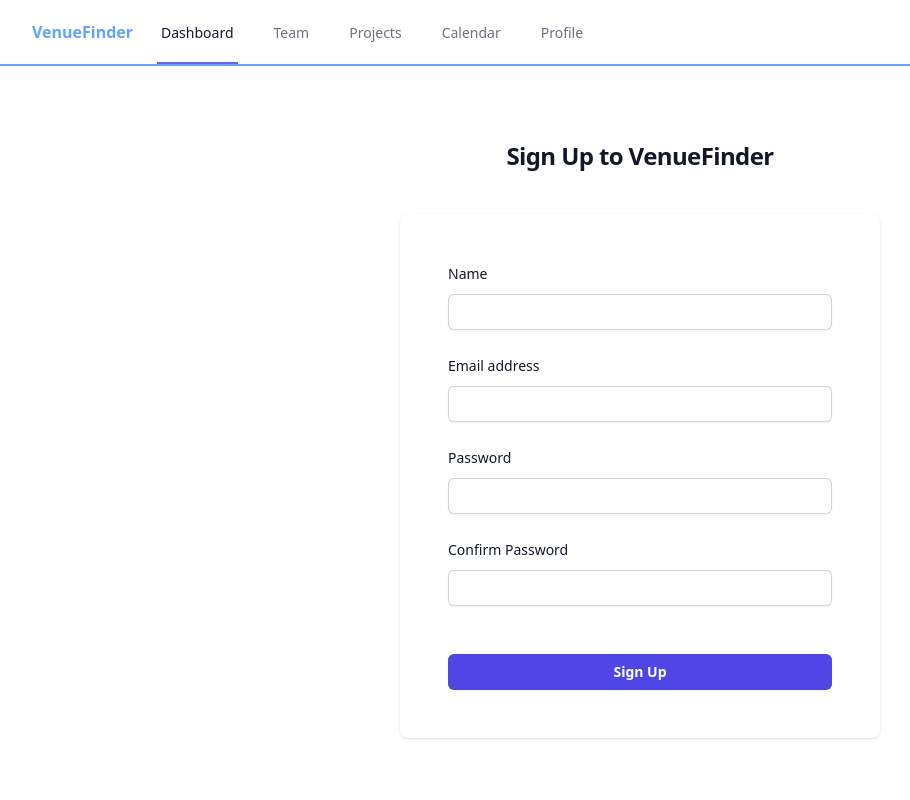
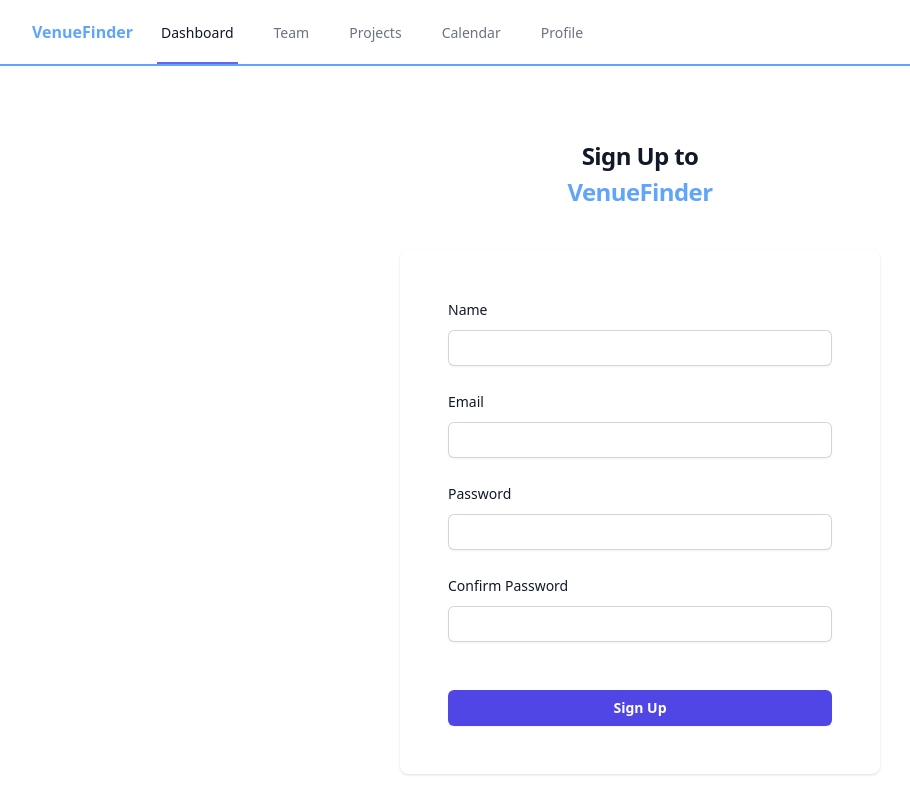
Before and after one commit to IsacHolstad/venuefinder, a React (Create React App) app: page /signup in a window 1280 px wide. Shown: the top 800 px of the page, without its empty margins (0-910 px from the left). Built offline with nearby package versions, Linux system fonts and the light colour scheme.

Commit message:
signup and signin "backend" started collecting data

```diff
--- a/src/components/views/Home.js
+++ b/src/components/views/Home.js
@@ -42,7 +42,7 @@ function Home()   {
                                     <img
                                         src={venue.media}
                                         alt={venue.name}
-                                        className="h-full w-full object-cover object-center group-hover:opacity-75"
+                                        className="h-full w-full object-cover object-center "
                                     />
                                 </div>
                                 <h3 className="mt-4 text-sm text-gray-700">{venue.name}</h3>
--- a/src/components/views/SignUp.js
+++ b/src/components/views/SignUp.js
@@ -6,7 +6,7 @@ const SignUp = () => {
             <div className="flex min-h-full flex-1 flex-col justify-center py-12 sm:px-6 lg:px-8">
                 <div className="sm:mx-auto sm:w-full sm:max-w-md">
                     <h2 className="mt-6 text-center text-2xl font-bold leading-9 tracking-tight text-gray-900">
-                        Sign Up to VenueFinder
+                        Sign Up to <div className="text-blue-400">VenueFinder</div>
                     </h2>
                 </div>
                 <div className="mt-10 sm:mx-auto sm:w-full sm:max-w-[480px]">
@@ -29,7 +29,7 @@ const SignUp = () => {
                             </div>
                             <div>
                                 <label htmlFor="email" className="block text-sm font-medium leading-6 text-gray-900">
-                                    Email address
+                                    Email
                                 </label>
                                 <div className="mt-2">
                                     <input
--- /dev/null
+++ b/src/store/modules/signinSlice.js
@@ -0,0 +1,6 @@
+import {useState} from "react";
+
+function signinSlice() {
+
+}
+export default signinSlice();
--- /dev/null
+++ b/src/store/modules/signupSlice.js
@@ -0,0 +1,11 @@
+import {useState} from "react";
+
+function signupSlice() {
+    const [setName, name] = useState('');
+    const [setEmail, email] = useState('');
+    const [setPassword, password] = useState('');
+    const [setConfirmPassword, ConfirmPassword] = useState('');
+
+}
+
+export default signupSlice();
```
